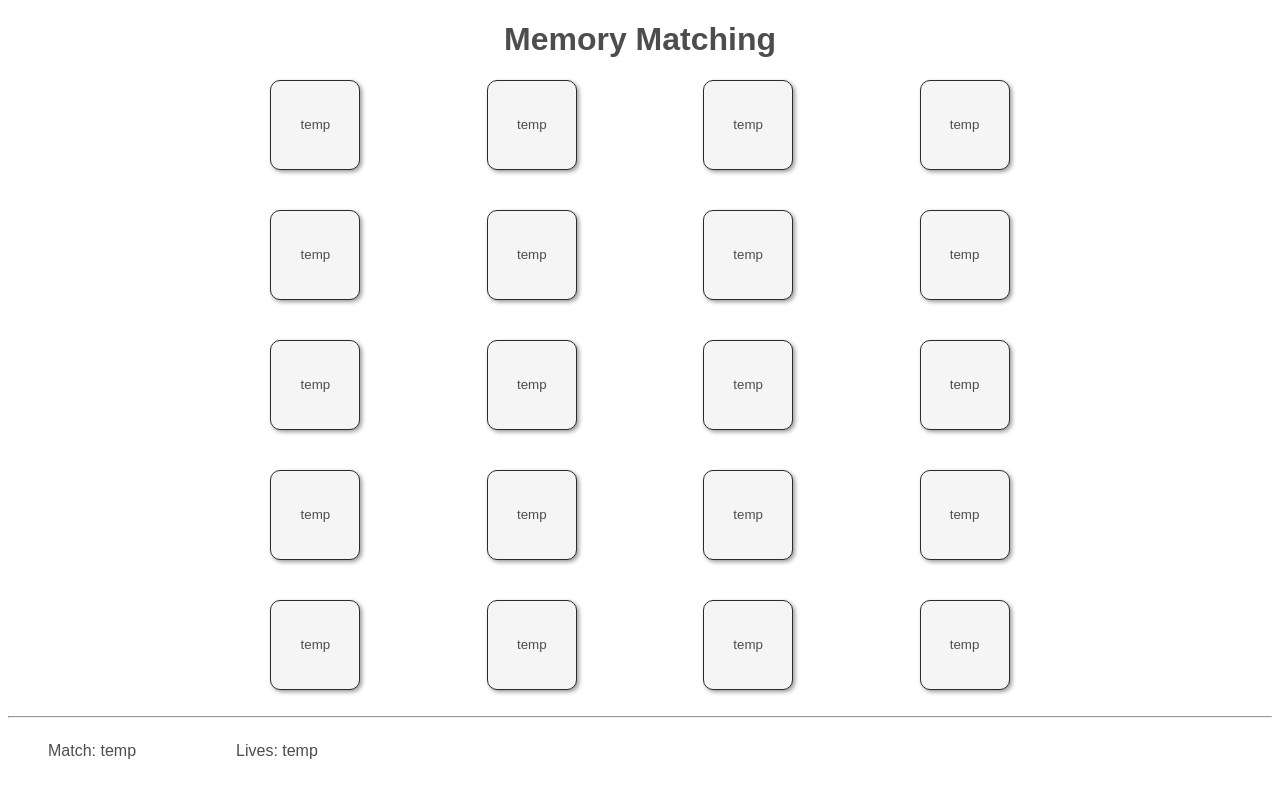
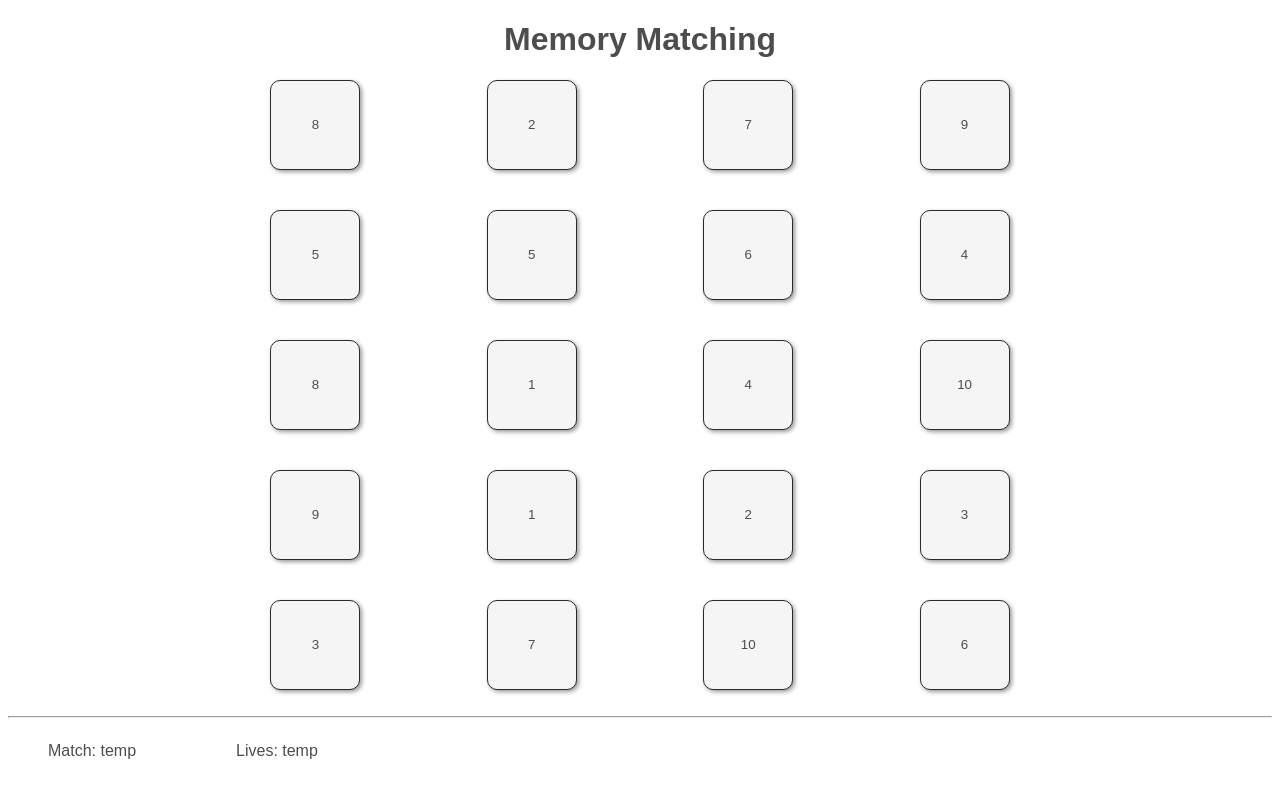
Before and after one commit to Sai-Aike-STA/csx4107-w8-asm2-react-memory-matching-game, a React (Vite) app: page / in a window 1280 px wide. Built offline with nearby package versions, Linux system fonts and the light colour scheme.

Commit message:
added id to cards

```diff
--- a/src/App.jsx
+++ b/src/App.jsx
@@ -3,16 +3,20 @@ import Card from "./components/Card.jsx";
 
 function App() {
     // making 20 random number pairs from 1 to 10
-    const cardCount = 20
+    const cardPairCount = 10
     let numbersForCards = []
-    for (let i = 1; i <= cardCount; i++) {
+    for (let i = 1; i <= cardPairCount; i++) {
         numbersForCards.push(i)
     }
     numbersForCards = [...numbersForCards, ...numbersForCards];
 
     const shuffledNumbers = shuffle(numbersForCards);
 
-    console.log(shuffledNumbers);
+
+
+    function onCardClicked(event) {
+        console.log(event.target.id);
+    }
 
 
 
@@ -23,26 +27,16 @@ function App() {
             <h1>Memory Matching</h1>
 
             <div className="game-board">
-                <Card/>
-                <Card/>
-                <Card/>
-                <Card/>
-                <Card/>
-                <Card/>
-                <Card/>
-                <Card/>
-                <Card/>
-                <Card/>
-                <Card/>
-                <Card/>
-                <Card/>
-                <Card/>
-                <Card/>
-                <Card/>
-                <Card/>
-                <Card/>
-                <Card/>
-                <Card/>
+                {shuffledNumbers.map(
+                    (num, index) => (
+                        <Card
+                            key={index}  /* key={index} helps React manage the card inside the rendered list.   id={card-${index}} gives the card an HTML identifier such as card-3. */
+                            id={`card-${index}`}
+                            num={num}
+                            onCardClicked={onCardClicked}
+                        />
+                    )
+                )}
             </div>
 
             <br/><hr/>
--- a/src/components/Card.jsx
+++ b/src/components/Card.jsx
@@ -1,15 +1,16 @@
-function GameCard() {
+function Card(props) {
 
     return (
         <button
             className="game-card"
             type={"button"}
-            onClick={() => {}}
+            onClick={props.onCardClicked}
+            id={props.id}
         >
-            temp
+            {props.num}
         </button>
 
     )
 }
 
-export default GameCard
+export default Card
```
